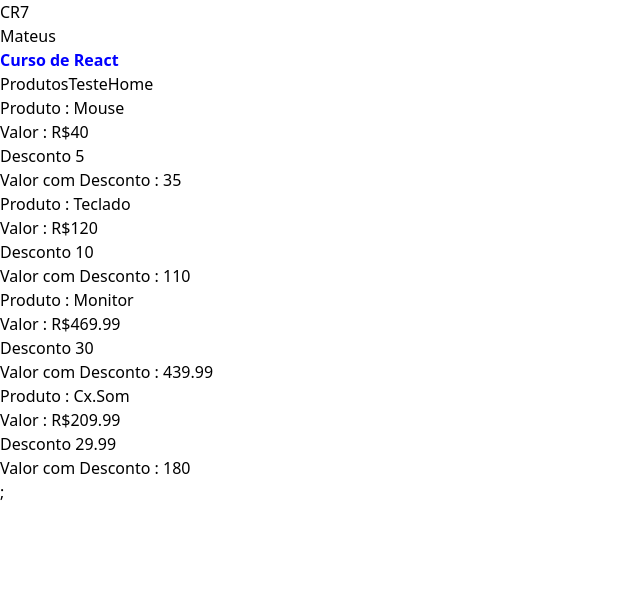
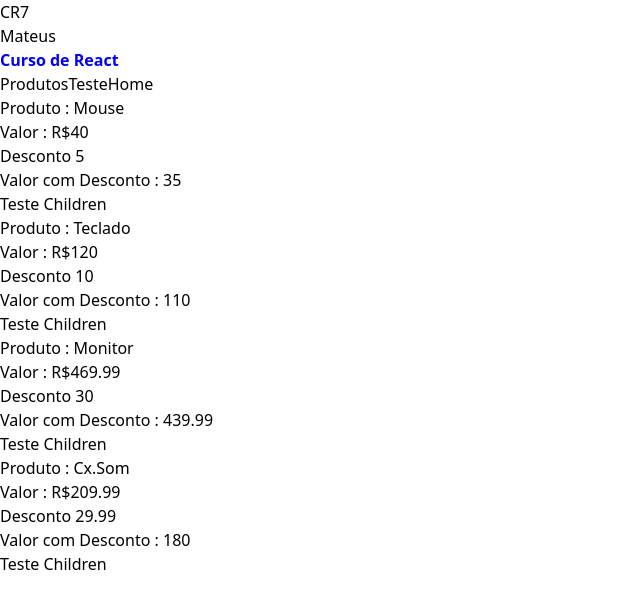
Before and after one commit to Mateus707/Projeto-com-React-nextJS, a Next.js app in the folder projeto1/: page /produtos/produtos in a window 1280 px wide. Shown: the top 608 px of the page, without its empty margins (0-640 px from the left). Built offline with nearby package versions, Linux system fonts and the light colour scheme.

Commit message:
aplicando o children no componente em React

```diff
--- a/projeto1/src/components/Card.tsx
+++ b/projeto1/src/components/Card.tsx
@@ -2,7 +2,8 @@ interface CardProps{
     produto:string,
     valor:number,
     desconto:number,
-    functionDesconto:any
+    functionDesconto:any,
+    children:any
 
 }
 
@@ -19,6 +20,9 @@ export default function Card(props:CardProps){
                     <div>Valor com Desconto : {props.functionDesconto(props.valor,props.desconto)}</div>
                 </div>
             )}
+            <div>
+                {props.children}
+            </div>
 
         </div>
     )
--- a/projeto1/src/pages/produtos/produtos.tsx
+++ b/projeto1/src/pages/produtos/produtos.tsx
@@ -42,12 +42,17 @@ const produtos = [
 
 export default function produtosPagina(){
   const router = useRouter();
-  const params = router.query;
-  const nome =  router.query.nome;
-  const curso =  router.query.Curso;
-  console.log(params);
+  // const params = router.query;
+  // const nome =  router.query.nome;
+  // const curso =  router.query.Curso;
+  // console.log(params);
+  // console.log(nome);
+  // console.log(curso);
+  // ou
+
+  const {nome,Curso} = router.query;
   console.log(nome);
-  console.log(curso);
+  console.log(Curso);
     return (
      <div>
       <Topo/>
@@ -55,11 +60,13 @@ export default function produtosPagina(){
          {produtos.map((e:any)=>{
                 if(e.disponivel){
                   return (
-                    <Card key={e.id} produto={e.produto} valor={e.valor} desconto={e.desconto} functionDesconto={functionDesconto}/>
+                  <Card key={e.id} produto={e.produto} valor={e.valor} desconto={e.desconto} functionDesconto={functionDesconto}>
+                    Teste Children
+                  </Card>
                   );
                 }
             }
-            )};
+            )}
          </div>
      </div>
     )
```
